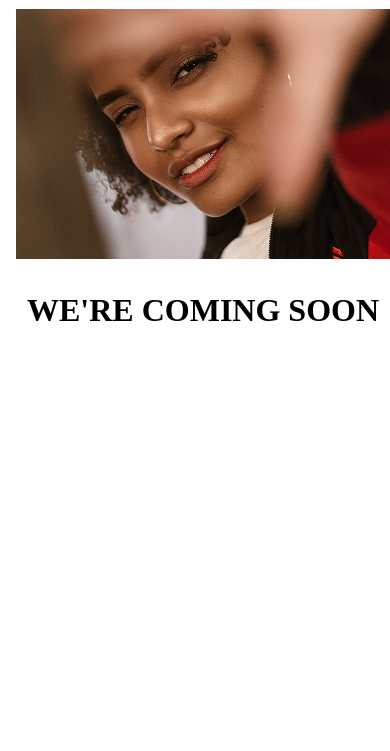
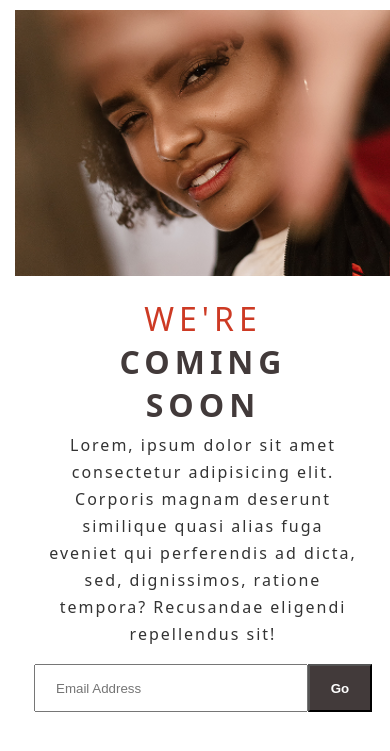
Before and after one commit to Camperbug/freemote-coming-soon, a plain HTML site: page index.html in a window 390 px wide. Shown: the part 67-818 px from the top of the page. Drawn offline with Linux system fonts and the light colour scheme; a web font is replaced by a local one.

Commit message:
complete mobile version

```diff
--- a/index.html
+++ b/index.html
@@ -11,11 +11,21 @@
   <div class="first-task">
     <img src="./2560px-Adidas_Logo 1.png" alt="adidas logo">
   </div>
-  <div class="hero">
-    <img src="./girl-advert.png" alt="Girl posing for the advert">
+  <div id="hero">
+    <!-- <img src="./girl-advert.png" alt="Girl posing for the advert"> -->
+
   </div>
   <div class="bold-text">
     <h1><span>WE'RE</span> COMING SOON</h1>
   </div>
+  <div class="smalltext">
+    <p>
+      Lorem, ipsum dolor sit amet consectetur adipisicing elit. Corporis magnam deserunt similique quasi alias fuga eveniet qui perferendis ad dicta, sed, dignissimos, ratione tempora? Recusandae eligendi repellendus sit!
+    </p>
+  </div>
+  <form action="">
+    <input type="text" placeholder="Email Address">
+    <button type="submit">Go</button>
+  </form>
 </body>
 </html>
--- a/styles.css
+++ b/styles.css
@@ -5,6 +5,7 @@ body {
   min-height: 100vw;
   display: flex;
   flex-direction: column;
+  font-family: system-ui, -apple-system, BlinkMacSystemFont, 'Segoe UI', Roboto, Oxygen, Ubuntu, Cantarell, 'Open Sans', 'Helvetica Neue', sans-serif;
 }
 
 .first-task {
@@ -13,12 +14,64 @@ body {
   margin: 0 auto;
 }
 
-.hero {
+#hero {
   margin: 0 auto;
-  padding-bottom: 0.5rem;
+  padding-bottom: 1rem;
+  background-image: url(./girl-advert.png);
+  height: 250px;
+  width: 376px;
+  background-size: cover;
+}
+
+span {
+  color: #CD3A24;
+  font-weight: 400;
 }
 
 .bold-text {
   margin: 0 auto;
-  font-family: AdiHaus;
+  max-width: 200px;
+  max-height: 100px;
+  text-align: center;
+  padding-bottom: 3.5rem;
+  letter-spacing: 5px;
+  color: #423A3A;
 }
+
+h1 {
+  letter-spacing: 5px;
+}
+
+p {
+  text-align: center;
+  max-width: 311px;
+  max-height: 112px;
+  margin: 0 auto;
+  color: #333;
+  margin-bottom: 120px;
+  letter-spacing: 2px;
+  line-height: 27px;
+}
+
+form {
+  margin: 0 auto;
+  display: flex;
+
+}
+
+input[type ="text"] {
+  box-sizing: border-box;
+  width: 274px;
+  height: 48px;
+  padding: 0 20px;
+  margin-bottom: 80px;
+
+}
+
+button {
+  width: 64px;
+  height: 48px;
+  background-color: #423A3A;
+  color: white;
+  font-weight: 700;
+}
```
